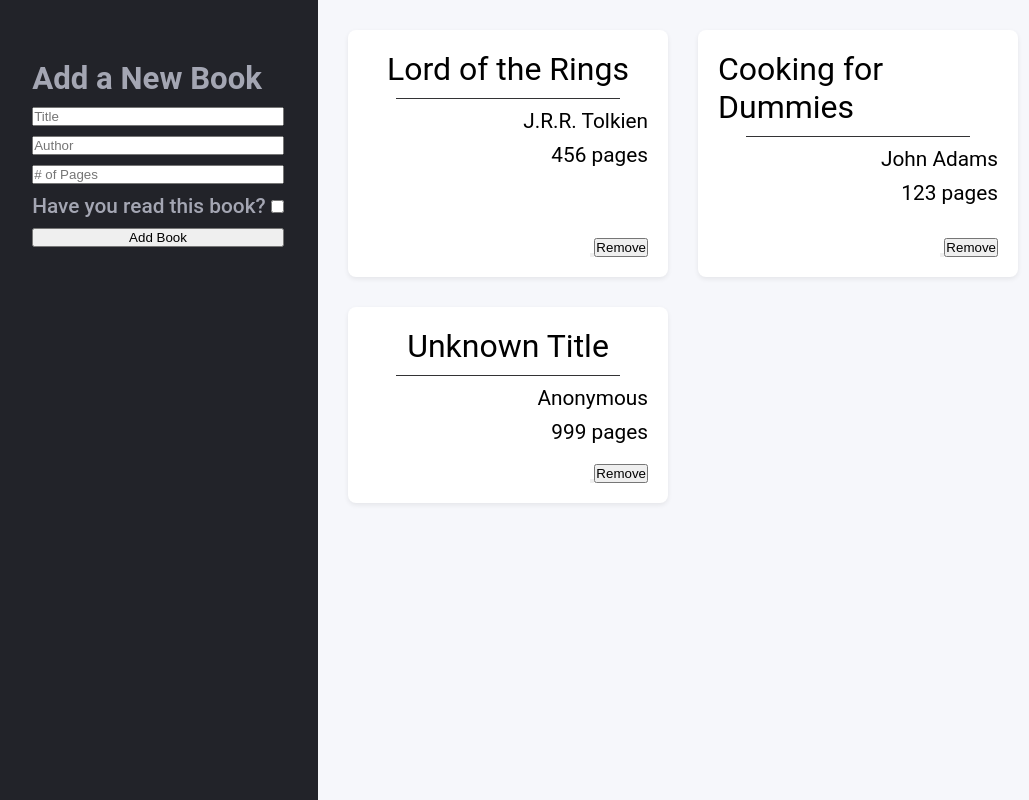
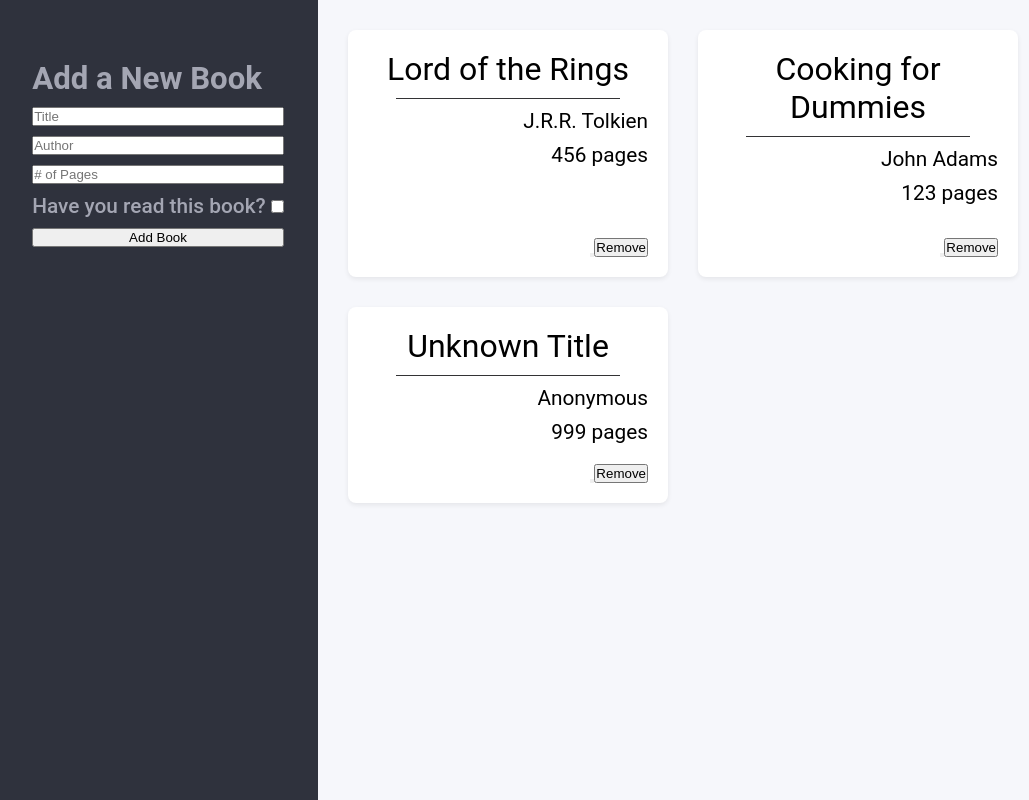
Before and after one commit to jakemcco/odin-library, a plain HTML site: page index.html in a window 1280 px wide. Shown: the whole page, without its empty margins (2-1031 px from the left). Drawn offline with Linux system fonts and the light colour scheme.

Commit message:
Fix book title centering when text wraps

```diff
--- a/style.css
+++ b/style.css
@@ -1,8 +1,9 @@
 :root{
     --dark-text: rgb(65, 69, 81);
-    --light-text: rgb(130, 132, 144);
+    --light-text: rgb(124, 126, 136);
     --light-background: rgb(246 247 251);
-    --dark-background:  #222329;
+    --dark-background:  #2f323d;
+    --border-radius: 8px;
 }
 
 *,
@@ -83,8 +84,12 @@ body {
 }
 
 .book-title {
-   flex:0;
    align-self: center;
+   justify-self: center;
+   display: flex;
+   justify-content: center;
+   text-align: center;
+
    font-size: 2rem;
 }
 
```
